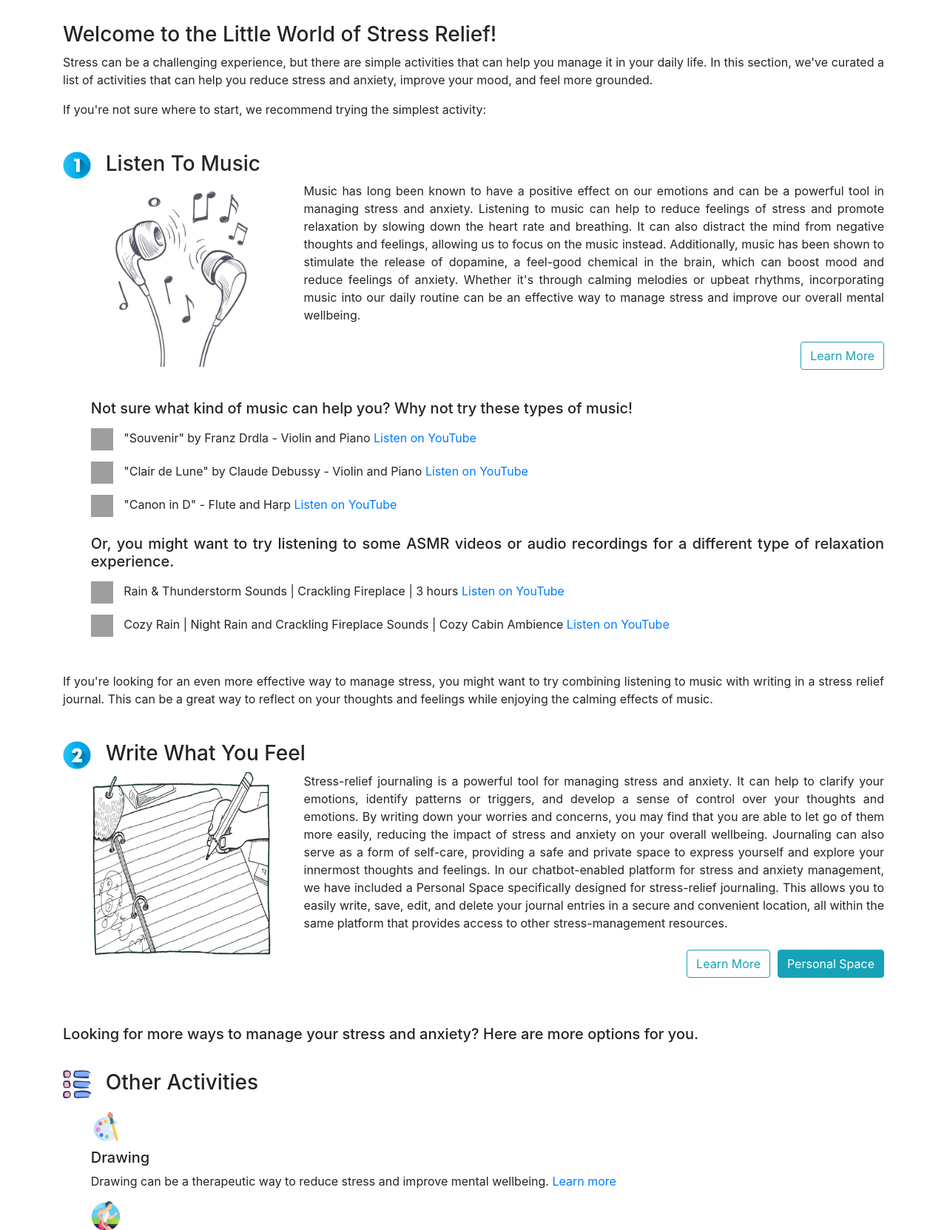
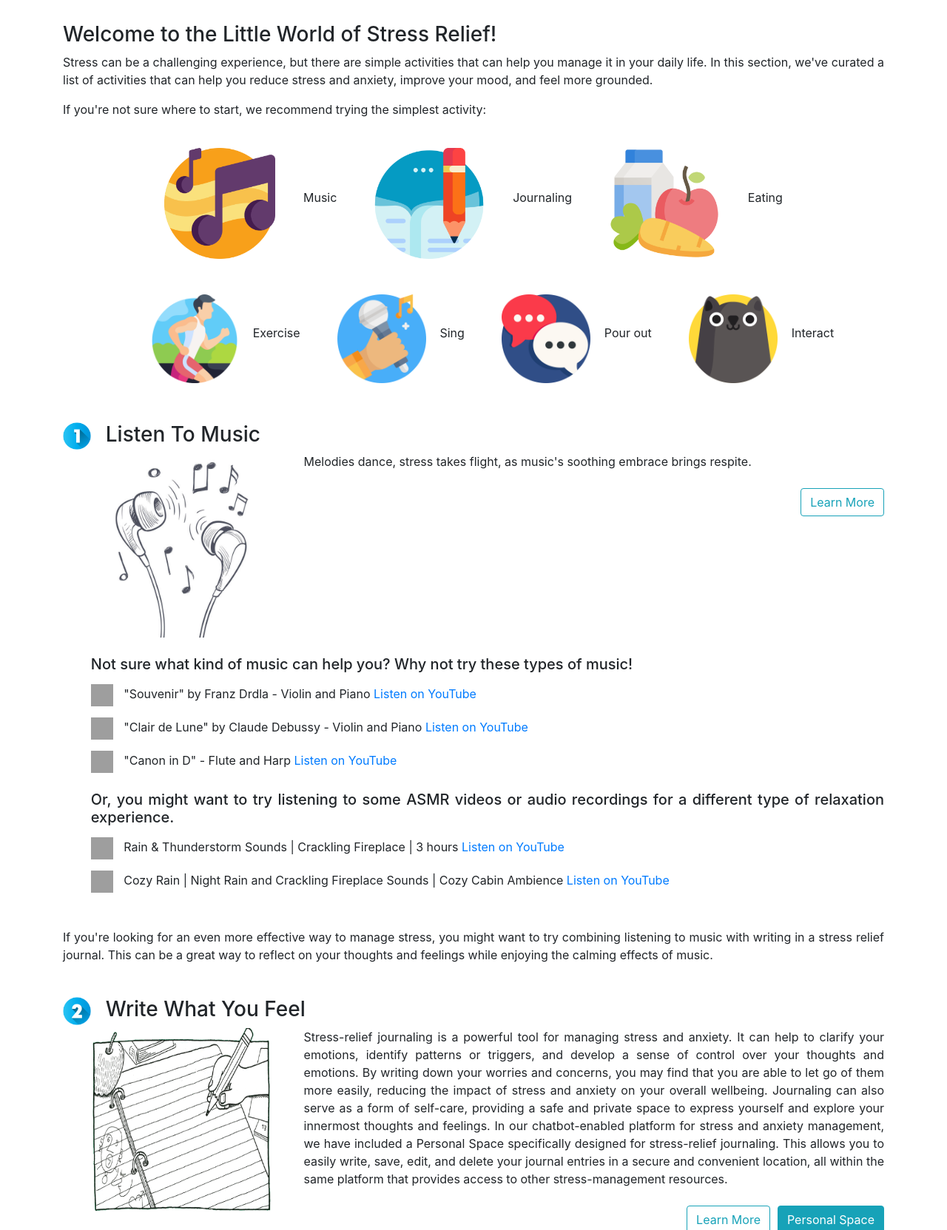
Before and after one commit to yutis-naucheryn/DA-Midst-Deploy, a Flask app: page /activity in a window 1280 px wide. Shown: the part 165-1828 px from the top of the page at 74% size. Run offline with Flask 3, Linux system fonts and the light colour scheme; a user stored in the database is signed in; some libraries are stand-ins or nearby versions; grey boxes are pictures that could not be loaded.

Commit message:
Enhance Activity UI inprogress

```diff
--- a/website/templates/activity.html
+++ b/website/templates/activity.html
@@ -39,7 +39,79 @@
 
 <p style="text-align: justify; flex:1;">If you're not sure where to start, we recommend trying the simplest activity: </p>
 <br />
+<!-- First row -->
+<div style="display: flex; flex-direction: row; justify-content: center; align-items: center;">
+  <!-- Music image button -->
+  <div style="display: flex; flex-direction: column; justify-content: center; align-items: center; ">
+      <a href="/activity#section1">
+        <img src="{{ url_for('static', filename='/image/btn-music.png') }}" alt="Music"
+        style="width:150px; height:150px;">
+      </a>
 
+    </div>
+  <p style="margin-left: 1cm;">Music</p>
+<!-- Journaling image button -->
+    <div style="display: flex; flex-direction: column; justify-content: center; align-items: center; margin-left: 50px;">
+      <a href="/activity#section2">
+        <img src="{{ url_for('static', filename='/image/btn-space.png') }}" alt="Journaling"
+        style="width:150px; height:150px;">
+      </a>
+
+    </div>
+  <p style="margin-left: 1cm;">Journaling</p>
+<!-- Eating image button -->
+    <div style="display: flex; flex-direction: column; justify-content: center; align-items: center; margin-left: 50px;">
+      <a href="/activity#section2">
+        <img src="{{ url_for('static', filename='/image/healthy-food.png') }}" alt="Eating"
+        style="width:150px; height:150px;">
+      </a>
+
+    </div>
+  <p style="margin-left: 1cm;">Eating</p>
+</div>
+<br /> <br />
+<!-- Second row -->
+<div style="display: flex; flex-direction: row; justify-content: center; align-items: center;">
+  <!-- Exercise image button -->
+  <div style="display: flex; flex-direction: column; justify-content: center; align-items: center; margin-left: 50px;">
+    <a href="/activity#section2">
+      <img src="{{ url_for('static', filename='/image/exercising.png') }}" alt="Exercising"
+      style="width:120px; height:120px;">
+    </a>
+
+  </div>
+<p style="margin-left: 0.5cm;">Exercise</p>
+  <!-- Singing image button -->
+  <div style="display: flex; flex-direction: column; justify-content: center; align-items: center; margin-left: 50px;">
+    <a href="/activity#section2">
+      <img src="{{ url_for('static', filename='/image/btn-sing.png') }}" alt="Sing"
+      style="width:120px; height:120px;">
+    </a>
+
+  </div>
+<p style="margin-left: 0.5cm;">Sing</p>
+  <!-- Talk image button -->
+  <div style="display: flex; flex-direction: column; justify-content: center; align-items: center; margin-left: 50px;">
+    <a href="/activity#section2">
+      <img src="{{ url_for('static', filename='/image/btn-talk.png') }}" alt="Talk to trusted ones"
+      style="width:120px; height:120px;">
+    </a>
+
+  </div>
+<p style="margin-left: 0.5cm; text-align: center;">Pour out</p>
+  <!-- Interact image button -->
+  <div style="display: flex; flex-direction: column; justify-content: center; align-items: center; margin-left: 50px;">
+    <a href="/activity#section2">
+      <img src="{{ url_for('static', filename='/image/btn-cat.png') }}" alt="Interact with pets or animals"
+      style="width:120px; height:120px;">
+    </a>
+
+  </div>
+<p style="margin-left: 0.5cm;">Interact</p>
+</div>
+<br>
+<br>
+<div id="section1"></div>
 <!-- Listen to Music -->
 <div style="display: flex; flex-direction: row;">
     <img src="{{ url_for('static', filename='/image/number-one.png') }}"
@@ -49,20 +121,15 @@
 <div style="display: flex; flex-direction: row; margin-left: 1cm;">
 <img src="{{ url_for('static', filename='/image/activity-music.jpg') }}"
         alt="activity-music" style="width: 250px; height: 250px; margin-right: 1cm;">
-<p style="text-align: justify; flex: 1;">Music has long been known to have a positive effect on our emotions and can be a powerful tool
-    in managing stress and anxiety. Listening to music can help to reduce feelings of stress and
-    promote relaxation by slowing down the heart rate and breathing. It can also distract the mind
-    from negative thoughts and feelings, allowing us to focus on the music instead. Additionally,
-    music has been shown to stimulate the release of dopamine, a feel-good chemical in the brain,
-    which can boost mood and reduce feelings of anxiety. Whether it's through calming melodies or
-    upbeat rhythms, incorporating music into our daily routine can be an effective way to manage
-    stress and improve our overall mental wellbeing.
+<p style="text-align: justify; flex: 1;">
+  Melodies dance, stress takes flight, as music's soothing embrace brings respite.
     <br />
     <br />
 <!-- go to reference website -->
 <button type="button" class="btn btn-outline-info" onClick="window.open('https://www.unr.edu/counseling/virtual-relaxation-room/releasing-stress-through-the-power-of-music', '_blank');" target="_blank" style="float: right; margin-left: 10px;">Learn More</button>
 </p></div>
 <br />
+<div id="section1.1"></div>
 <!-- list of suggested music -->
 <h5 style="text-align: justify; flex: 1; margin-left: 1cm;">Not sure what kind of music can help you? Why not try these types of music!</h5>
 <div style="text-align: justify; flex: 1; margin-left: 1cm; margin-top: 15px;">
@@ -98,6 +165,7 @@
     combining listening to music with writing in a stress relief journal.
     This can be a great way to reflect on your thoughts and feelings while enjoying the calming effects of music.</p>
 <br />
+<div id="section2"></div>
 <!-- Stress relief journaling -->
 <div style="display: flex; flex-direction: row;">
     <img src="{{ url_for('static', filename='/image/number-two.png') }}"
@@ -126,6 +194,7 @@
 <h5 style="text-align: justify; flex:1;">
     Looking for more ways to manage your stress and anxiety? Here are more options for you.</h5>
 <br />
+<div id="sectionZ"></div>
 <!-- Other activities -->
 <div style="display: flex; flex-direction: row;">
     <img src="{{ url_for('static', filename='/image/menu.png') }}"
```
Also changed, not shown: website/templates/home.html (+10 -11 lines), website/static/image/btn-cat.png (added), website/static/image/btn-music.png (added), website/static/image/btn-sing.png (added), website/static/image/btn-talk.png (added).
